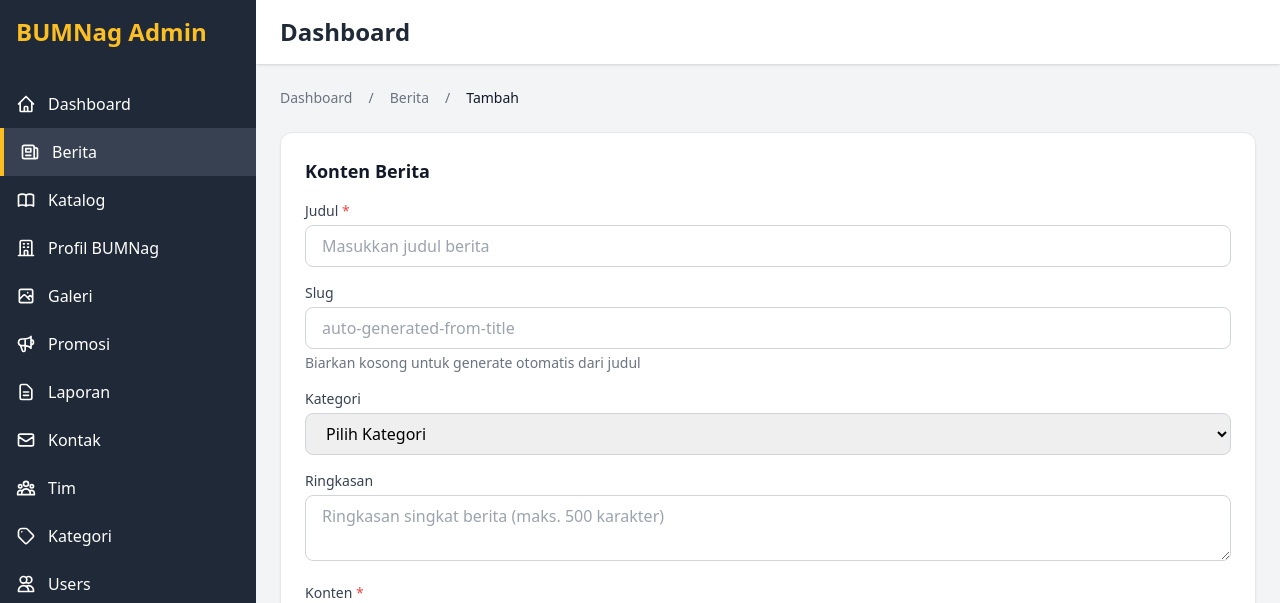
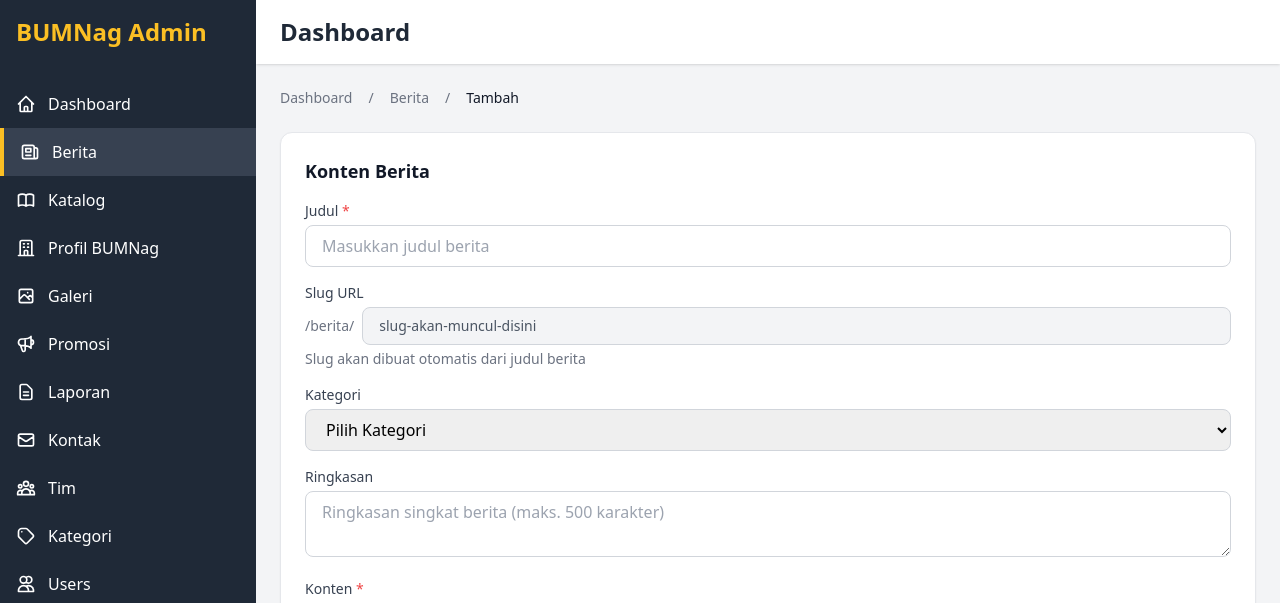
Before and after one commit to febryanalza/openbumnag, a Laravel app: page /admin/news/create in a window 1280 px wide. Shown: the top 603 px of the page. Run offline with Laravel 12, Linux system fonts and the light colour scheme; the visitor is signed in with stand-in values (Sample User, id 1); data comes from the database, SQL or seed files in the repository; parts of the project's set-up code (start-up, migrations or seed data) failed here and were passed over; some libraries are stand-ins or nearby versions.

Commit message:
feat: make slug auto-generated and display-only
- Remove slug input field from create and edit forms
- Add slug display box showing generated URL preview
- Auto-generate slug from title in real-time (JavaScript)
- Always regenerate slug from title in controller
- Ensure slug uniqueness with auto-increment suffix
- Remove slug from form validation (no longer from user input)

```diff
--- a/app/Http/Controllers/Admin/NewsController.php
+++ b/app/Http/Controllers/Admin/NewsController.php
@@ -128,7 +128,6 @@ class NewsController extends Controller
     {
         $validated = $request->validate([
             'title' => 'required|string|max:255',
-            'slug' => 'nullable|string|max:255|unique:news,slug',
             'category_id' => 'nullable|exists:categories,id',
             'excerpt' => 'nullable|string|max:500',
             'content' => 'required|string',
@@ -155,9 +154,15 @@ class NewsController extends Controller
             $validated['published_at'] = now();
         }
 
-        // Generate slug if empty
-        if (empty($validated['slug'])) {
-            $validated['slug'] = Str::slug($validated['title']);
+        // Generate slug from title (always auto-generate)
+        $validated['slug'] = Str::slug($validated['title']);
+
+        // Ensure slug uniqueness (append number if exists)
+        $originalSlug = $validated['slug'];
+        $count = 1;
+        while (News::where('slug', $validated['slug'])->exists()) {
+            $validated['slug'] = $originalSlug . '-' . $count;
+            $count++;
         }
 
         News::create($validated);
@@ -192,7 +197,6 @@ class NewsController extends Controller
     {
         $validated = $request->validate([
             'title' => 'required|string|max:255',
-            'slug' => 'nullable|string|max:255|unique:news,slug,' . $news->id,
             'category_id' => 'nullable|exists:categories,id',
             'excerpt' => 'nullable|string|max:500',
             'content' => 'required|string',
@@ -220,6 +224,17 @@ class NewsController extends Controller
         }
 
         $validated['is_featured'] = $request->boolean('is_featured');
+
+        // Generate slug from title (always regenerate on title change)
+        $validated['slug'] = Str::slug($validated['title']);
+
+        // Ensure slug uniqueness (append number if exists)
+        $originalSlug = $validated['slug'];
+        $count = 1;
+        while (News::where('slug', $validated['slug'])->where('id', '!=', $news->id)->exists()) {
+            $validated['slug'] = $originalSlug . '-' . $count;
+            $count++;
+        }
 
         // Auto-set published_at if publishing for first time
         if ($validated['status'] === 'published' && $news->status !== 'published' && empty($validated['published_at'])) {
--- a/resources/views/admin/news/create.blade.php
+++ b/resources/views/admin/news/create.blade.php
@@ -60,22 +60,23 @@
                     <label for="title" class="block text-sm font-medium text-gray-700 mb-1">Judul <span class="text-red-500">*</span></label>
                     <input type="text" name="title" id="title" value="{{ old('title') }}" required
                         class="w-full px-4 py-2 border border-gray-300 rounded-lg focus:ring-2 focus:ring-primary-500 focus:border-primary-500 @error('title') border-red-500 @enderror"
-                        placeholder="Masukkan judul berita">
+                        placeholder="Masukkan judul berita"
+                        oninput="generateSlug(this.value)">
                     @error('title')
                         <p class="mt-1 text-sm text-red-600">{{ $message }}</p>
                     @enderror
                 </div>
 
-                <!-- Slug -->
+                <!-- Slug (Auto-generated, display only) -->
                 <div>
-                    <label for="slug" class="block text-sm font-medium text-gray-700 mb-1">Slug</label>
-                    <input type="text" name="slug" id="slug" value="{{ old('slug') }}"
-                        class="w-full px-4 py-2 border border-gray-300 rounded-lg focus:ring-2 focus:ring-primary-500 focus:border-primary-500 @error('slug') border-red-500 @enderror"
-                        placeholder="auto-generated-from-title">
-                    <p class="mt-1 text-sm text-gray-500">Biarkan kosong untuk generate otomatis dari judul</p>
-                    @error('slug')
-                        <p class="mt-1 text-sm text-red-600">{{ $message }}</p>
-                    @enderror
+                    <label class="block text-sm font-medium text-gray-700 mb-1">Slug URL</label>
+                    <div class="flex items-center gap-2">
+                        <span class="text-gray-500 text-sm">/berita/</span>
+                        <div id="slugDisplay" class="flex-1 px-4 py-2 bg-gray-100 border border-gray-300 rounded-lg text-gray-600 text-sm">
+                            <span id="slugText">slug-akan-muncul-disini</span>
+                        </div>
+                    </div>
+                    <p class="mt-1 text-sm text-gray-500">Slug akan dibuat otomatis dari judul berita</p>
                 </div>
 
                 <!-- Category -->
@@ -537,6 +538,26 @@
         }
     }
 
+    // Generate slug from title
+    function generateSlug(title) {
+        const slug = title
+            .toLowerCase()
+            .trim()
+            .replace(/[àáâãäå]/g, 'a')
+            .replace(/[èéêë]/g, 'e')
+            .replace(/[ìíîï]/g, 'i')
+            .replace(/[òóôõö]/g, 'o')
+            .replace(/[ùúûü]/g, 'u')
+            .replace(/[ñ]/g, 'n')
+            .replace(/[^a-z0-9\s-]/g, '')
+            .replace(/\s+/g, '-')
+            .replace(/-+/g, '-')
+            .replace(/^-+/, '')
+            .replace(/-+$/, '');
+
+        document.getElementById('slugText').textContent = slug || 'slug-akan-muncul-disini';
+    }
+
     // Preview Modal Functions
     function openPreviewModal() {
         // Get form values
```
Also changed, not shown: resources/views/admin/news/edit.blade.php (+31 -8 lines).
